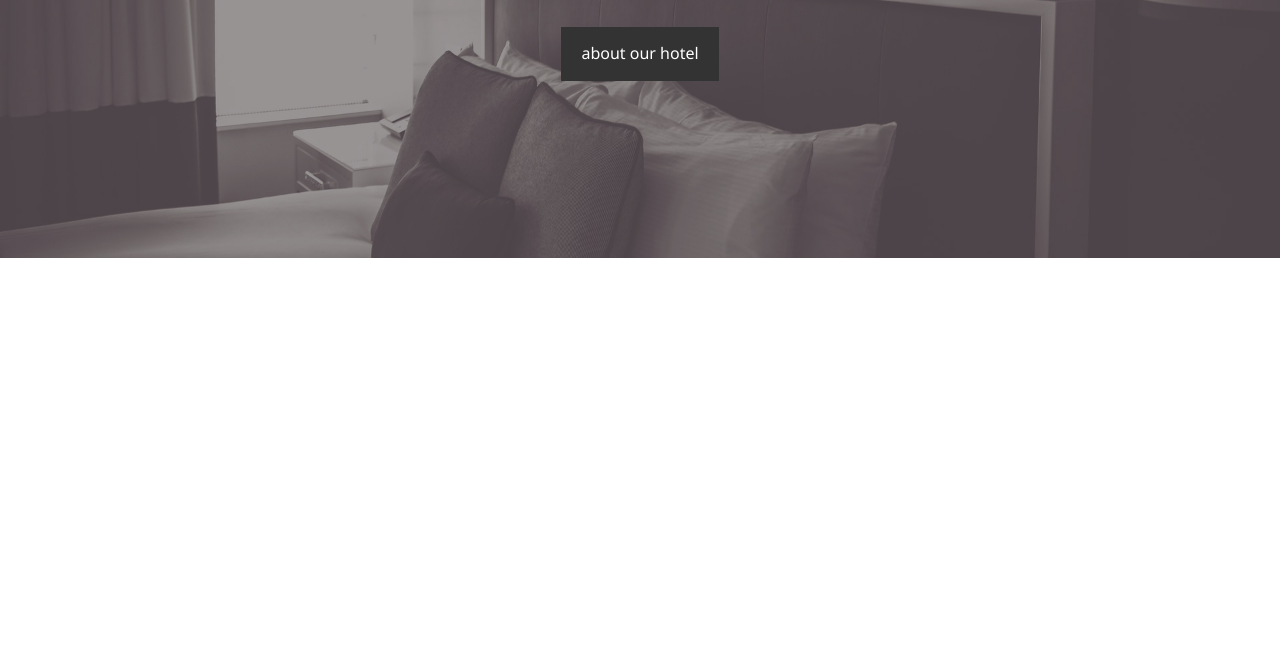
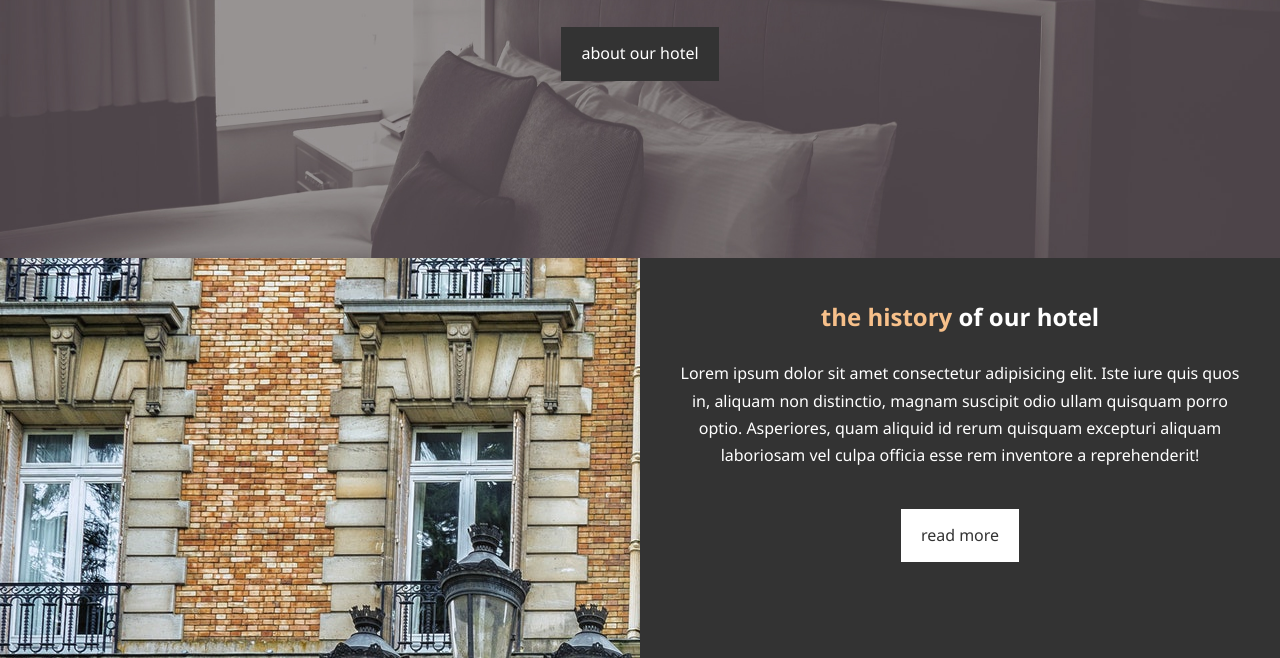
Before and after one commit to nimanoori22/practice_css, a plain HTML site: page hotel_website/index.html in a window 1280 px wide. Shown: the part 409-1067 px from the top of the page. Before the commit the page ends 800 px from the top, so only its background shows below. Drawn offline with Linux system fonts and the light colour scheme.

Commit message:
added the mid section

```diff
--- a/hotel_website/css/style.css
+++ b/hotel_website/css/style.css
@@ -131,3 +131,47 @@ ul {
     font-size: 20px;
     line-height: 1.8em;
 }
+
+/* mid section */
+
+#mid {
+    height: 400px;
+}
+
+#mid .left-pic {
+    float: left;
+    background: url(../img/photo-1.jpg) no-repeat;
+    width: 50%;
+    min-height: 100%;
+}
+
+#mid .right-text {
+    float: right;
+    min-height: 100%;
+    width: 50%;
+    background: #333;
+    color: #fff;
+    text-align: center;
+}
+
+#mid .right-text h3 {
+    margin-top: 45px;
+    font-size: 1.5em;
+}
+
+#mid .right-text p {
+    margin: 30px;
+}
+
+#mid .right-text a {
+    margin-top: 10px;
+}
+
+#mid .right-text .btn.btn-white {
+    background: #fff;
+    color: #333;
+}
+
+#mid .right-text .btn.btn-white:hover {
+    background: #f7c08a;
+}
--- a/hotel_website/index.html
+++ b/hotel_website/index.html
@@ -36,5 +36,14 @@
 
     </section>
 
+    <section id="mid">
+            <div class="left-pic"></div>
+            <div class="right-text">
+                <h3><span class="text-primary">the history</span> of our hotel</h3>
+                <p>Lorem ipsum dolor sit amet consectetur adipisicing elit. Iste iure quis quos in, aliquam non distinctio, magnam suscipit odio ullam quisquam porro optio. Asperiores, quam aliquid id rerum quisquam excepturi aliquam laboriosam vel culpa officia esse rem inventore a reprehenderit!</p>
+                <a class="btn btn-white" href="about.html">read more</a>
+            </div>
+    </section>
+
 </body>
 </html>
```
